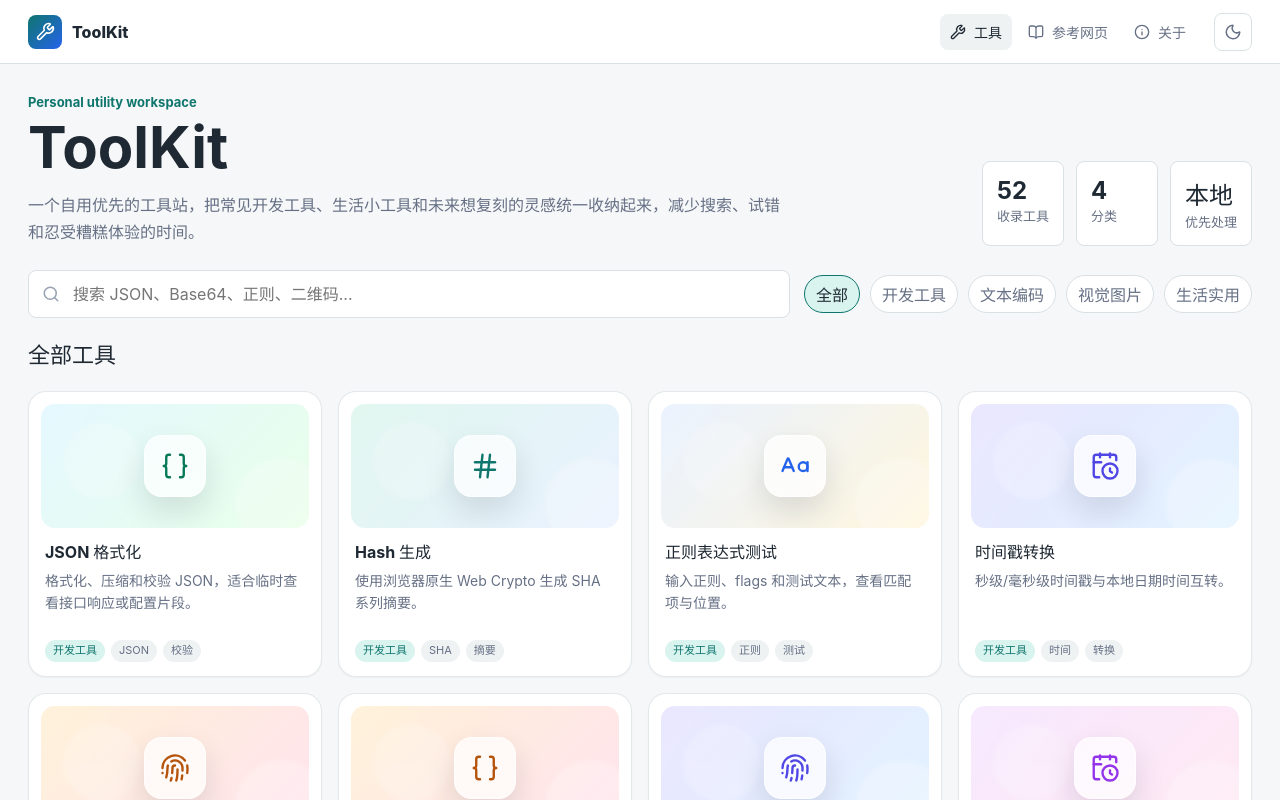
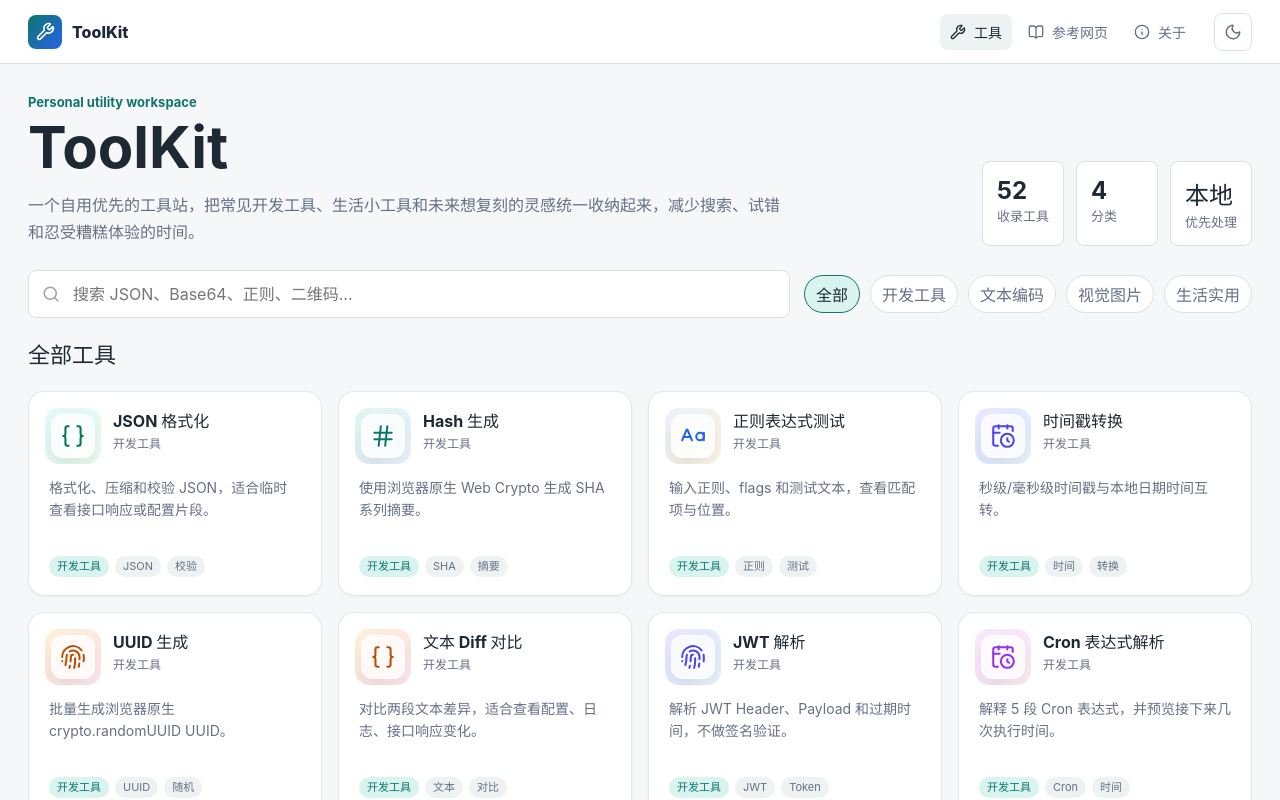
Before and after one commit to Closerdoor/Toolkit, a React (Vite) app: page / in a window 1280 px wide. Shown: the top 800 px of the page. Built offline with nearby package versions, Linux system fonts and the light colour scheme.

Commit message:
Place tool artwork at card top left

```diff
--- a/src/components/ToolCard.tsx
+++ b/src/components/ToolCard.tsx
@@ -13,15 +13,20 @@ export function ToolCard({ tool, onOpen }: Props) {
 
   return (
     <Link className={`tool-card tone-${tone}`} to={tool.path} onClick={() => onOpen?.(tool.id)}>
-      <div className="tool-card-visual" aria-hidden="true">
-        <span className="visual-glow visual-glow-one" />
-        <span className="visual-glow visual-glow-two" />
-        <span className="tool-icon">
-          <Icon size={30} strokeWidth={1.9} />
-        </span>
+      <div className="tool-card-topline">
+        <div className="tool-card-visual" aria-hidden="true">
+          <span className="visual-glow visual-glow-one" />
+          <span className="visual-glow visual-glow-two" />
+          <span className="tool-icon">
+            <Icon size={26} strokeWidth={1.9} />
+          </span>
+        </div>
+        <div className="tool-card-title">
+          <h3>{tool.name}</h3>
+          <span>{tool.category}</span>
+        </div>
       </div>
       <div className="tool-card-copy">
-        <h3>{tool.name}</h3>
         <p>{tool.description}</p>
       </div>
       <div className="tag-list">
--- a/src/index.css
+++ b/src/index.css
@@ -326,14 +326,14 @@ p {
 
 .tool-card {
   position: relative;
-  min-height: 286px;
+  min-height: 204px;
   display: flex;
   flex-direction: column;
-  gap: 14px;
+  gap: 13px;
   overflow: hidden;
-  padding: 12px;
+  padding: 16px;
   border: 1px solid color-mix(in srgb, var(--border) 72%, transparent);
-  border-radius: 18px;
+  border-radius: 16px;
   text-decoration: none;
   background: var(--surface);
   box-shadow: 0 1px 2px rgba(15, 23, 42, 0.04);
@@ -359,11 +359,20 @@ p {
   opacity: 1;
 }
 
+.tool-card-topline {
+  display: flex;
+  align-items: flex-start;
+  gap: 12px;
+  min-width: 0;
+}
+
 .tool-card-visual {
   position: relative;
   display: grid;
   place-items: center;
-  height: 124px;
+  flex: 0 0 auto;
+  width: 56px;
+  height: 56px;
   overflow: hidden;
   border-radius: 14px;
   background:
@@ -391,18 +400,18 @@ p {
 }
 
 .visual-glow-one {
-  width: 78px;
-  height: 78px;
-  left: 22px;
-  top: 18px;
+  width: 34px;
+  height: 34px;
+  left: 4px;
+  top: 3px;
   background: rgba(255, 255, 255, 0.28);
 }
 
 .visual-glow-two {
-  width: 92px;
-  height: 92px;
-  right: -18px;
-  bottom: -22px;
+  width: 42px;
+  height: 42px;
+  right: -12px;
+  bottom: -14px;
   background: rgba(255, 255, 255, 0.34);
 }
 
@@ -412,13 +421,13 @@ p {
   display: grid;
   place-items: center;
   flex: 0 0 auto;
-  width: 62px;
-  height: 62px;
+  width: 44px;
+  height: 44px;
   border: 1px solid rgba(255, 255, 255, 0.68);
-  border-radius: 18px;
+  border-radius: 12px;
   color: var(--card-ink);
   background: rgba(255, 255, 255, 0.72);
-  box-shadow: 0 14px 30px rgba(15, 23, 42, 0.12);
+  box-shadow: 0 10px 22px rgba(15, 23, 42, 0.1);
   backdrop-filter: blur(12px);
 }
 
@@ -438,7 +447,14 @@ p {
   padding: 0 4px;
 }
 
-.tool-card-copy h3 {
+.tool-card-title {
+  display: grid;
+  min-width: 0;
+  gap: 5px;
+  padding-top: 3px;
+}
+
+.tool-card-title h3 {
   overflow: hidden;
   font-size: 16px;
   line-height: 1.25;
@@ -446,12 +462,21 @@ p {
   white-space: nowrap;
 }
 
+.tool-card-title span {
+  overflow: hidden;
+  color: var(--muted);
+  font-size: 12px;
+  line-height: 1.3;
+  text-overflow: ellipsis;
+  white-space: nowrap;
+}
+
 .tool-card-copy p {
   display: -webkit-box;
-  min-height: 44px;
+  min-height: 66px;
   overflow: hidden;
   -webkit-box-orient: vertical;
-  -webkit-line-clamp: 2;
+  -webkit-line-clamp: 3;
 }
 
 .tag-list {
```
